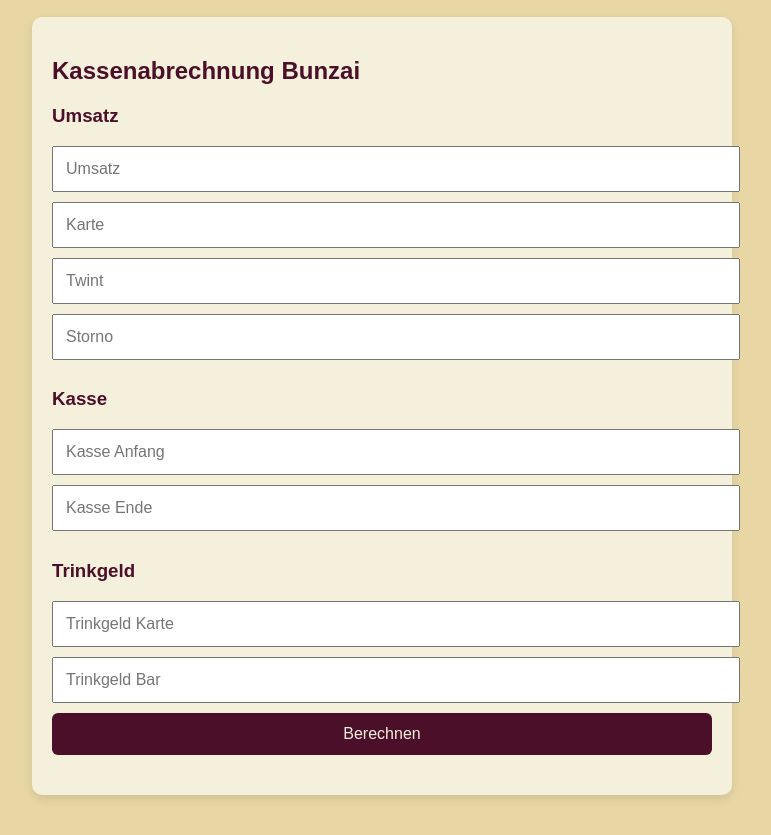
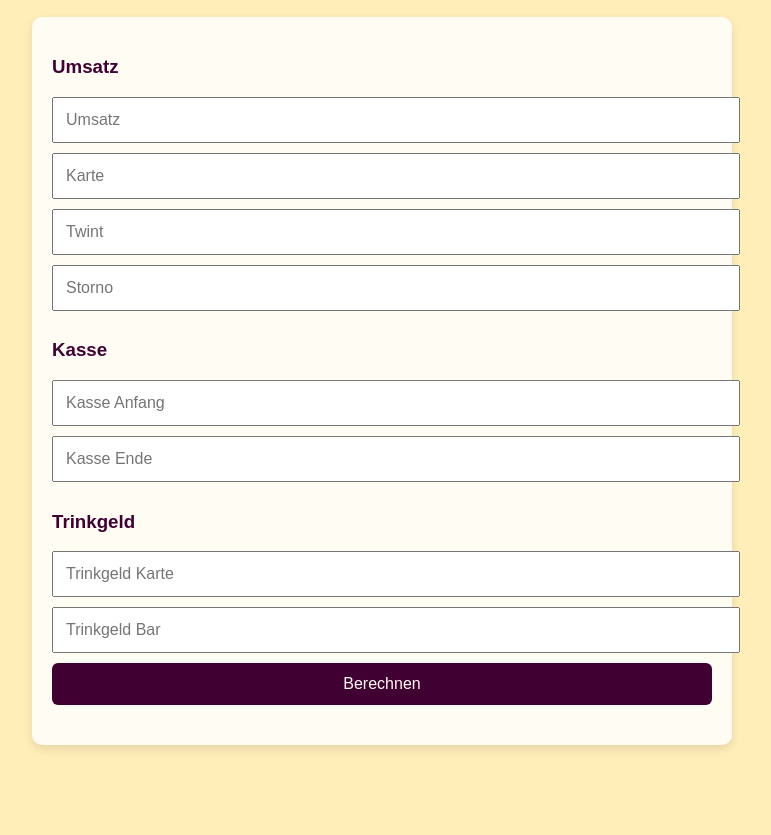
Before and after one commit to codewithkfelle/kasse-app, a plain HTML site: page index.html in a window 1280 px wide. Shown: the part 246-1081 px from the top of the page, without its empty margins (258-1029 px from the left). After the commit the page ends 1031 px from the top, so only its background shows below. Drawn offline with Linux system fonts and the light colour scheme.

Commit message:
Updates colorcodes

```diff
--- a/index.html
+++ b/index.html
@@ -14,8 +14,8 @@
         font-weight: bold;
         max-width: 700px;
         margin: 40px auto;
-        background:#E8D7A5;
-        color: #4B0F2A
+        background:#FFEEB8;
+        color: #400032;
     }
     input {
         width: 100%;
@@ -26,14 +26,14 @@
     button {
         padding: 12px;
         width: 100%;
-        background: #4B0F2A;
-        color: #f5f0dc;
+        background: #400032;
+        color: #fffcf3;
         border: none;
         border-radius: 6px;
         font-size: 16px;
     }
     .box {
-        background: #f5f0dc;
+        background: #fffcf3;
         padding: 20px;
         border-radius: 10px;
         box-shadow: 0 4px 10px rgba(0,0,0,0.1);
@@ -49,7 +49,6 @@
 
 
 <div class="box">
-  <h2>Kassenabrechnung Bunzai</h2>
 
   <h3>Umsatz</h3>
   <input id="umsatz" placeholder="Umsatz">
```
